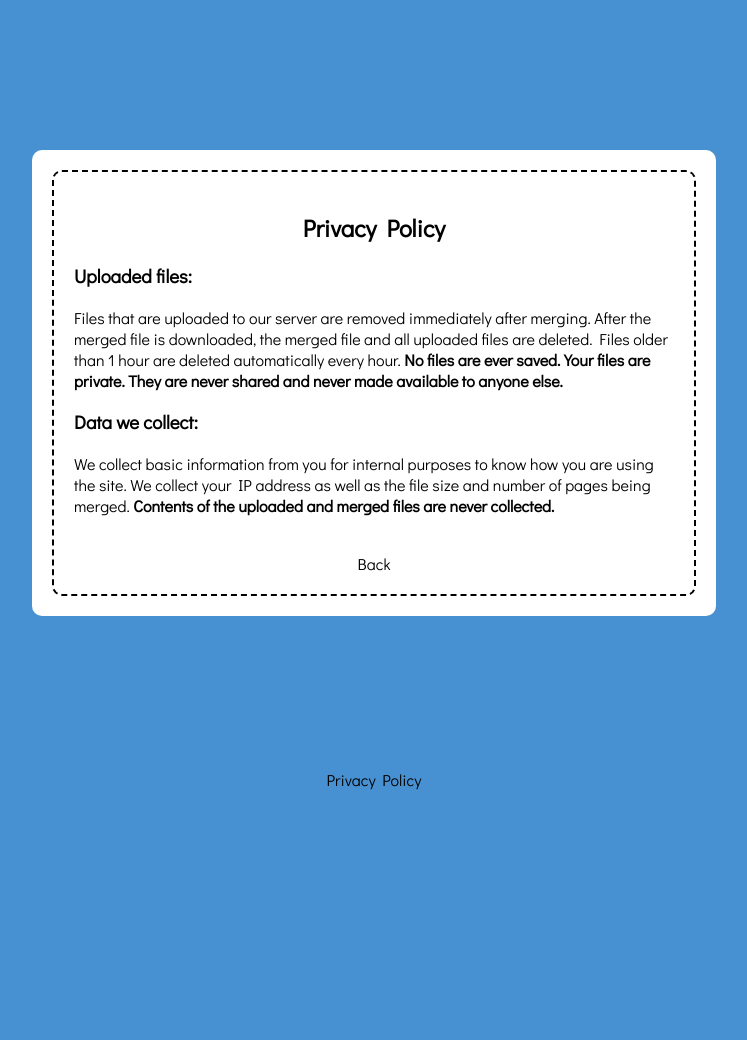
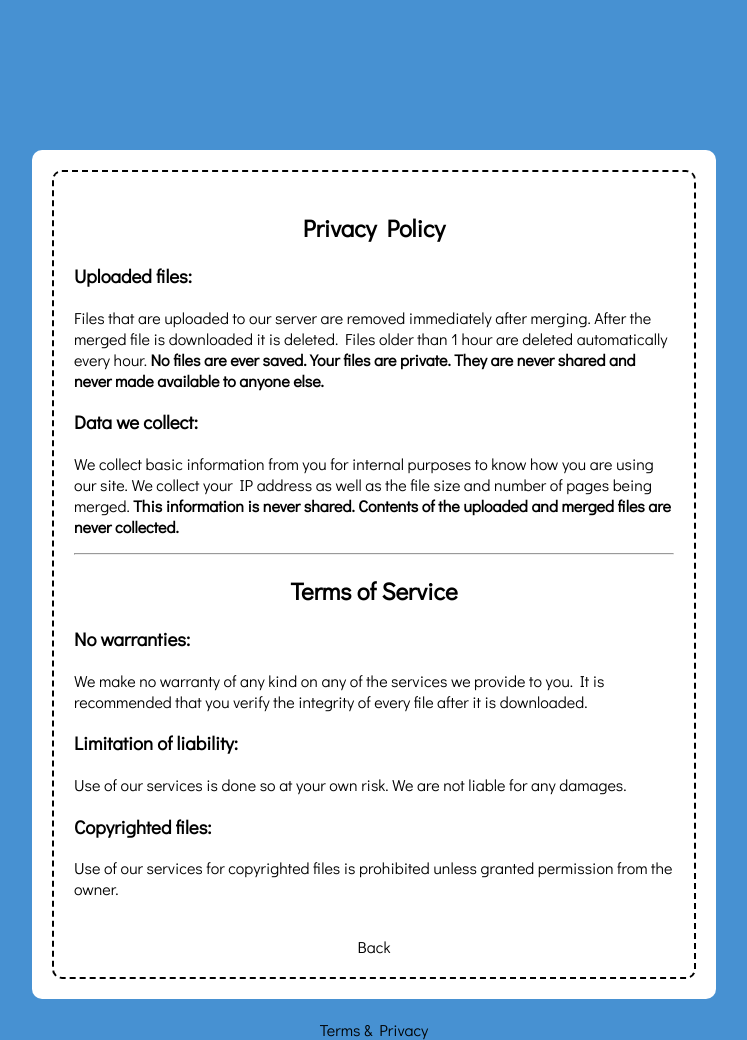
Before and after one commit to EricLeeSanders/safe-pdf-merge, a website: page views/terms_privacy.html in a window 1280 px wide. Shown: the whole page, without its empty margins (266-1013 px from the left). Before the commit the page ends 800 px from the top, so only its background shows below. Drawn offline with Linux system fonts and the light colour scheme; files that its build step writes are made by us from their sources.

Commit message:
Added terms of service

```diff
--- a/app.js
+++ b/app.js
@@ -122,8 +122,8 @@ app.post('/upload', bruteforce.prevent, function(req, res, next){
     req.pipe(busboy);
 });
 
-app.get('/privacy_policy', function(req,res){
-    res.sendFile(path.join(__dirname, 'views/privacy_policy.html'));
+app.get('/terms_privacy', function(req,res){
+    res.sendFile(path.join(__dirname, 'views/terms_privacy.html'));
 });
 
 function removeFiles(files, next){
--- a/public/css/merge.css
+++ b/public/css/merge.css
@@ -274,14 +274,14 @@ footer {
     text-align:center;
 }
 
-#policy {
+#terms-privacy {
     max-width: 600px;
 }
 
-#policy h3 {
+#terms-privacy h3 {
     text-align: left;
 }
 
-#policy p {
+#terms-privacy p {
     text-align: left;
 }
--- a/views/privacy_policy.html
+++ b/views/terms_privacy.html
@@ -11,23 +11,40 @@
     <div id ="main-content-container">
       <div id = "main-content-outer">
         <div id = "main-content" >
-          <div id = "policy">
+          <div id = "terms-privacy">
             <h2>Privacy Policy</h2>
             <h3>Uploaded files:</h3>
             <p>
             Files that are uploaded to our server are removed immediately after merging.
-            After the merged file is downloaded, the merged file and all uploaded files are deleted.
+            After the merged file is downloaded it is deleted.
             Files older than 1 hour are deleted automatically every hour.
             <strong>No files are ever saved. Your files are private.
             They are never shared and never made available to anyone else.</strong>
             </p>
             <h3>Data we collect:</h3>
             <p>
-            We collect basic information from you for internal purposes to know how you are using the site.
+            We collect basic information from you for internal purposes to know how you are using our site.
             We collect your IP address as well as the file size and number of pages being merged.
+            <strong>This information is never shared.</strong>
             <strong>Contents of the uploaded and merged files are never collected.</strong>
             </p>
+            <hr>
+
+            <h2>Terms of Service</h2>
+            <h3>No warranties:</h3>
+            <p>
+            We make no warranty of any kind on any of the services we provide to you. It is recommended that you verify the integrity of every file after it is downloaded.
+            </p>
+            <h3>Limitation of liability:</h3>
+            <p>
+            Use of our services is done so at your own risk. We are not liable for any damages.
+            </p>
+            <h3>Copyrighted files:</h3>
+            <p>
+            Use of our services for copyrighted files is prohibited unless granted permission from the owner.
+            </p>
             <br>
+
             <a href="/">Back</a>
           </div>
         </div>
@@ -35,7 +52,7 @@
     </div>
     <div id="push"></div>
     <footer>
-      <a href="/privacy_policy">Privacy Policy</a>
+      <a href="/terms_privacy">Terms & Privacy</a>
     </footer>
   </div>
   <input type="file" multiple="true" id="clickInput" >
```
Also changed, not shown: views/index.html (+1 -1 lines).
